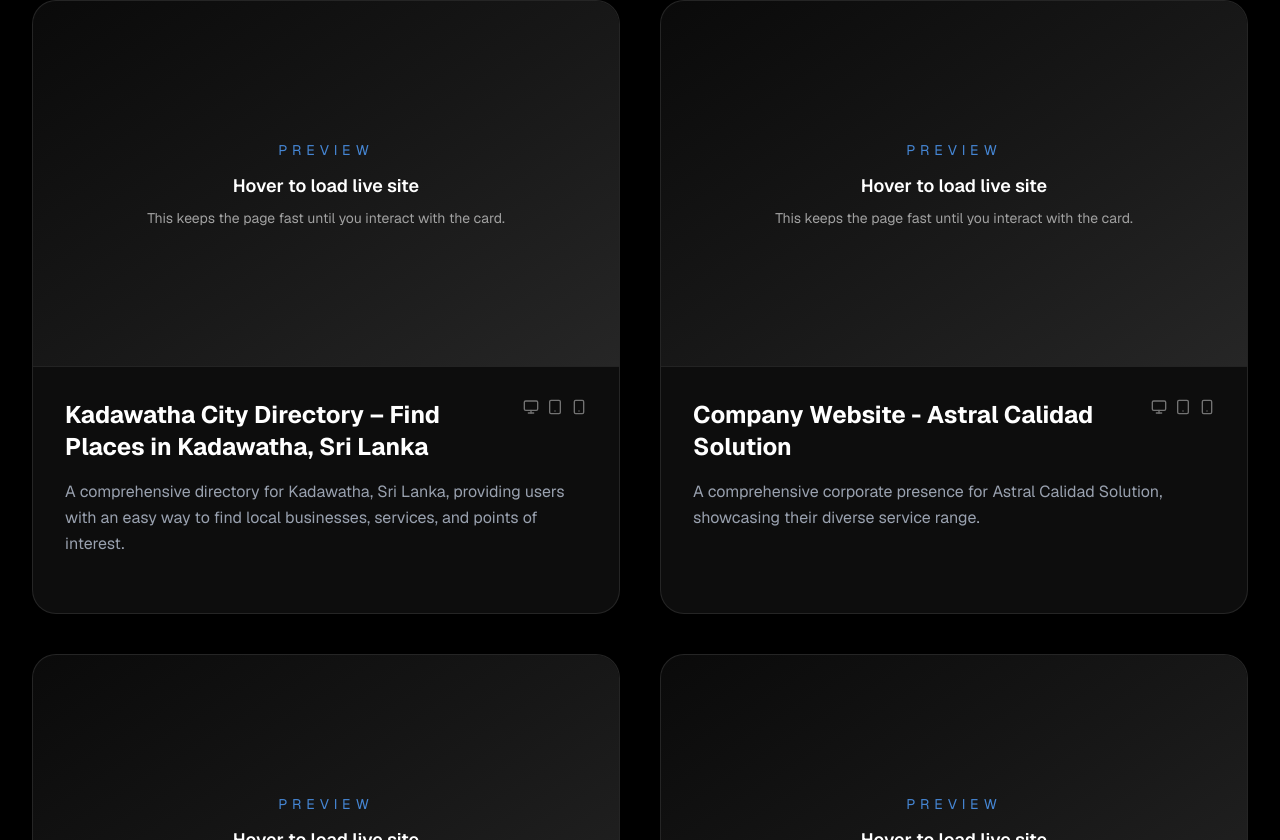
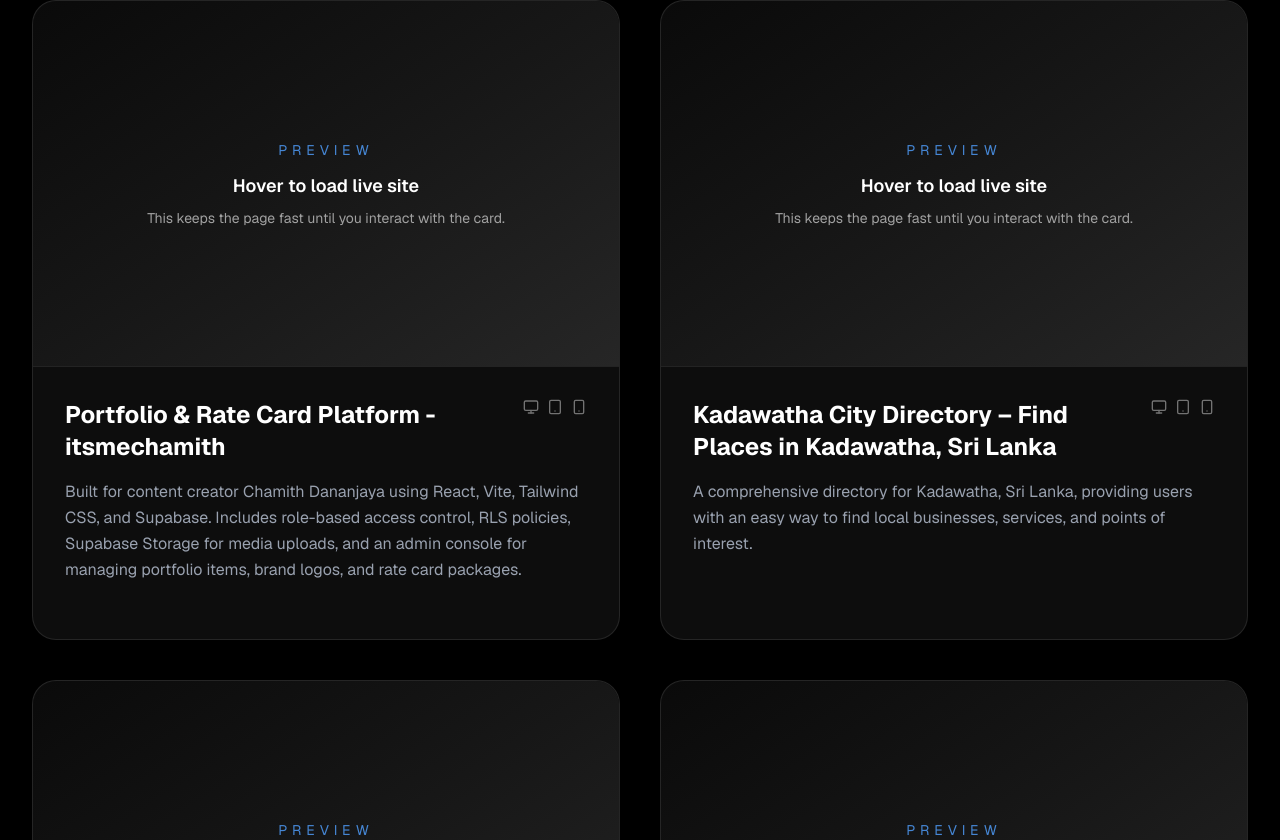
Before and after one commit to Aishcharya414/ANtwix, a Next.js app: page / in a window 1280 px wide. Shown: the part 1174-2014 px from the top of the page. Built offline with nearby package versions, Linux system fonts and the light colour scheme.

Commit message:
add new project

```diff
--- a/src/components/Projects.tsx
+++ b/src/components/Projects.tsx
@@ -11,6 +11,11 @@
 }
 
 const projects: Project[] = [
+  {
+    title: "Portfolio & Rate Card Platform - itsmechamith",
+    description: "Built for content creator Chamith Dananjaya using React, Vite, Tailwind CSS, and Supabase. Includes role-based access control, RLS policies, Supabase Storage for media uploads, and an admin console for managing portfolio items, brand logos, and rate card packages.",
+    link: "https://www.itsmechamith.lk/",
+  },
   {
     title: "Kadawatha City Directory – Find Places in Kadawatha, Sri Lanka",
     description: "A comprehensive directory for Kadawatha, Sri Lanka, providing users with an easy way to find local businesses, services, and points of interest.",
```
